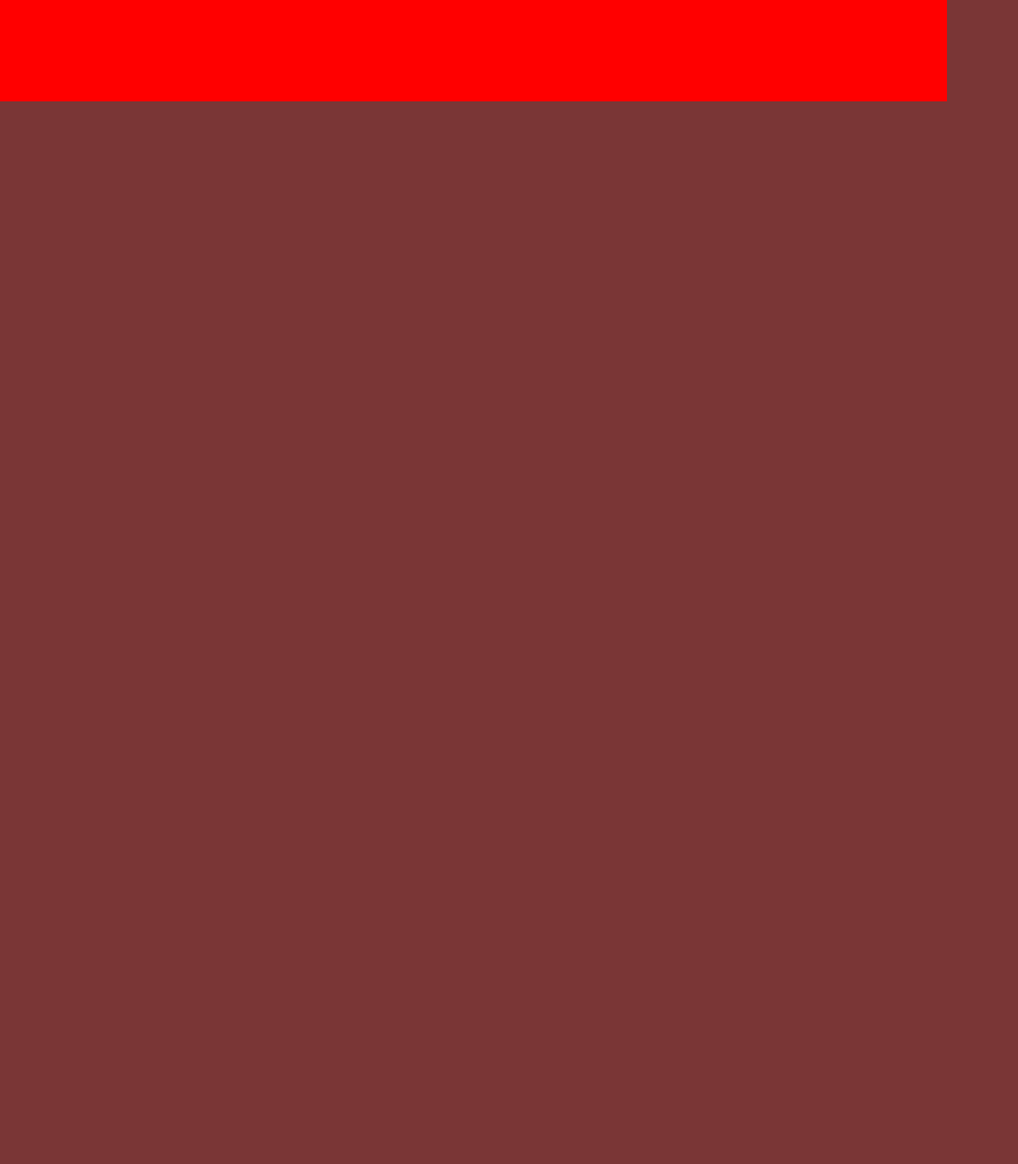
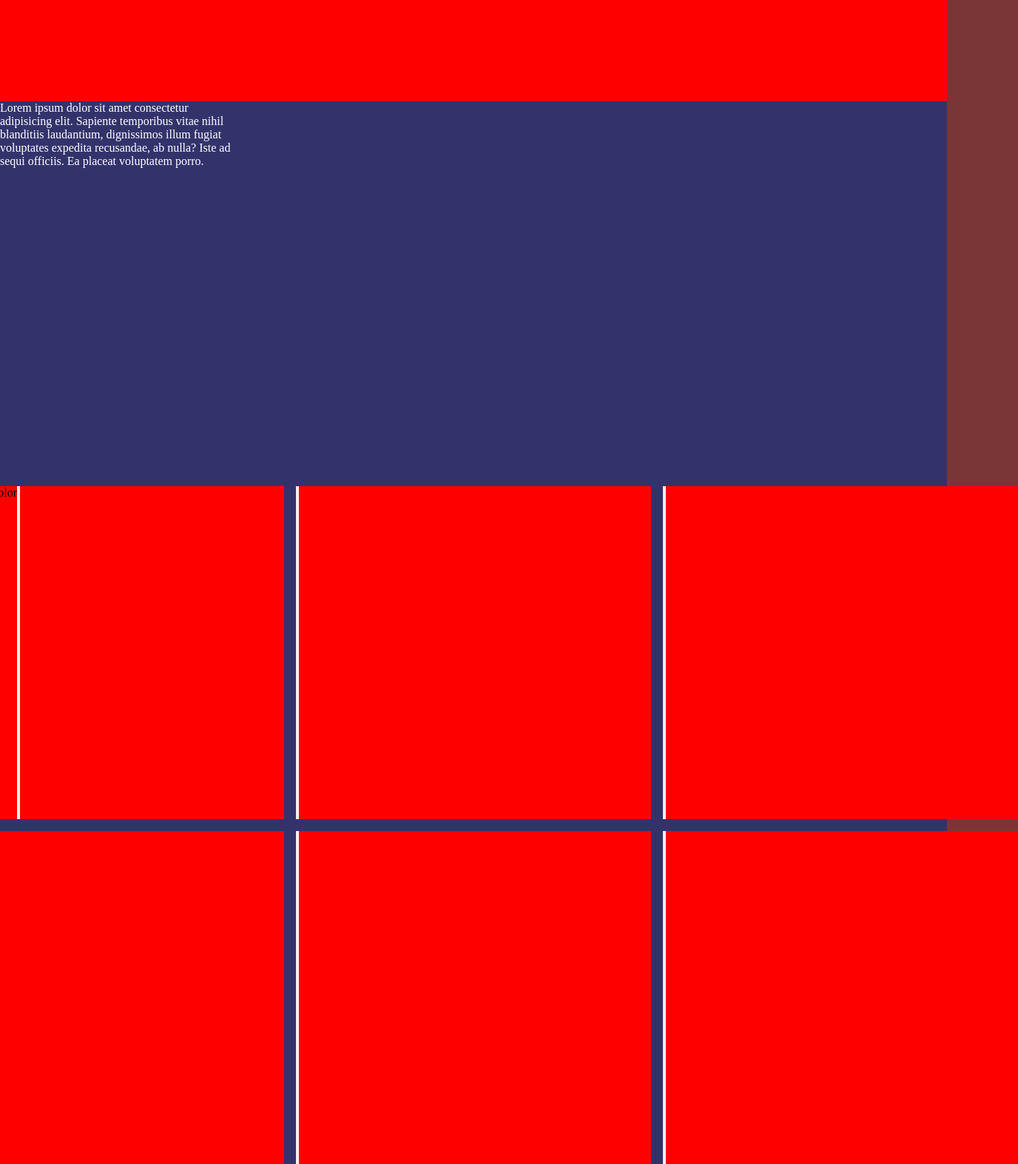
Before and after one commit to PedroLucaV/simulado1, a plain HTML site: page index.html in a window 1280 px wide. Shown: the part 600-2173 px from the top of the page at 74% size, 1376 px wide, since content can reach past the window. Before the commit the page ends 800 px from the top, so only its background shows below. Drawn offline with Linux system fonts and the light colour scheme.

Commit message:
feat: added sobre to main

```diff
--- a/index.html
+++ b/index.html
@@ -33,9 +33,64 @@
         <div class="banner"></div>
         <div class="banner"></div>
       </div>
+      <div class="sobre" id="sobre">
+        <div class="sobreEm">
+          <p>
+            Lorem ipsum dolor sit amet consectetur adipisicing elit. Sapiente
+            temporibus vitae nihil blanditiis laudantium, dignissimos illum
+            fugiat voluptates expedita recusandae, ab nulla? Iste ad sequi
+            officiis. Ea placeat voluptatem porro.
+          </p>
+        </div>
+        <div class="foto">
+          <div class="fotot"></div>
+        </div>
+      </div>
 
-
-
+      <div class="galeria" id="galeria">
+        <div class="cards">
+          <div class="cardImg"></div>
+          <div class="cardContents">
+            <p>Lorem ipsun dolor</p>
+            <button></button>
+          </div>
+        </div>
+        <div class="cards">
+          <div class="cardImg"></div>
+          <div class="cardContents">
+            <p></p>
+            <button></button>
+          </div>
+        </div>
+        <div class="cards">
+          <div class="cardImg"></div>
+          <div class="cardContents">
+            <p></p>
+            <button></button>
+          </div>
+        </div>
+        <div class="cards">
+          <div class="cardImg"></div>
+          <div class="cardContents">
+            <p></p>
+            <button></button>
+          </div>
+        </div>
+        <div class="cards">
+          <div class="cardImg"></div>
+          <div class="cardContents">
+            <p></p>
+            <button></button>
+          </div>
+        </div>
+        <div class="cards">
+          <div class="cardImg"></div>
+          <div class="cardContents">
+            <p></p>
+            <button></button>
+          </div>
+        </div>
+      </div>
     </main>
     <footer></footer>
   </body>
--- a/style.css
+++ b/style.css
@@ -84,3 +84,52 @@ main{
     height: 667px;
     background-color: red;
 }
+
+.sobre{
+    width: 100%;
+    display: flex;
+    color: white;
+}
+
+.sobreEm>p{
+    width: 50%;
+}
+
+.foto{
+    width: 50%;
+}
+.fotot{
+    width: 730px;
+    height: 520px;
+}
+
+.galeria{
+    display: grid;
+    gap: 1rem;
+    grid-template-columns: 1fr 1fr 1fr;
+}
+
+.cards{
+    width: 480px;
+    height: 450px;
+    position: relative;
+}
+
+.cardImg{
+    background-color: green;
+    width: 100%;
+    position: absolute;
+    height: 100%;
+}
+
+.cards:hover>.cardContents{
+    display: flex;
+}
+
+.cardContents{
+    display: flex;
+    position: absolute;
+    width: 100%;
+    background-color: red;
+    height: 100%;
+}
```
